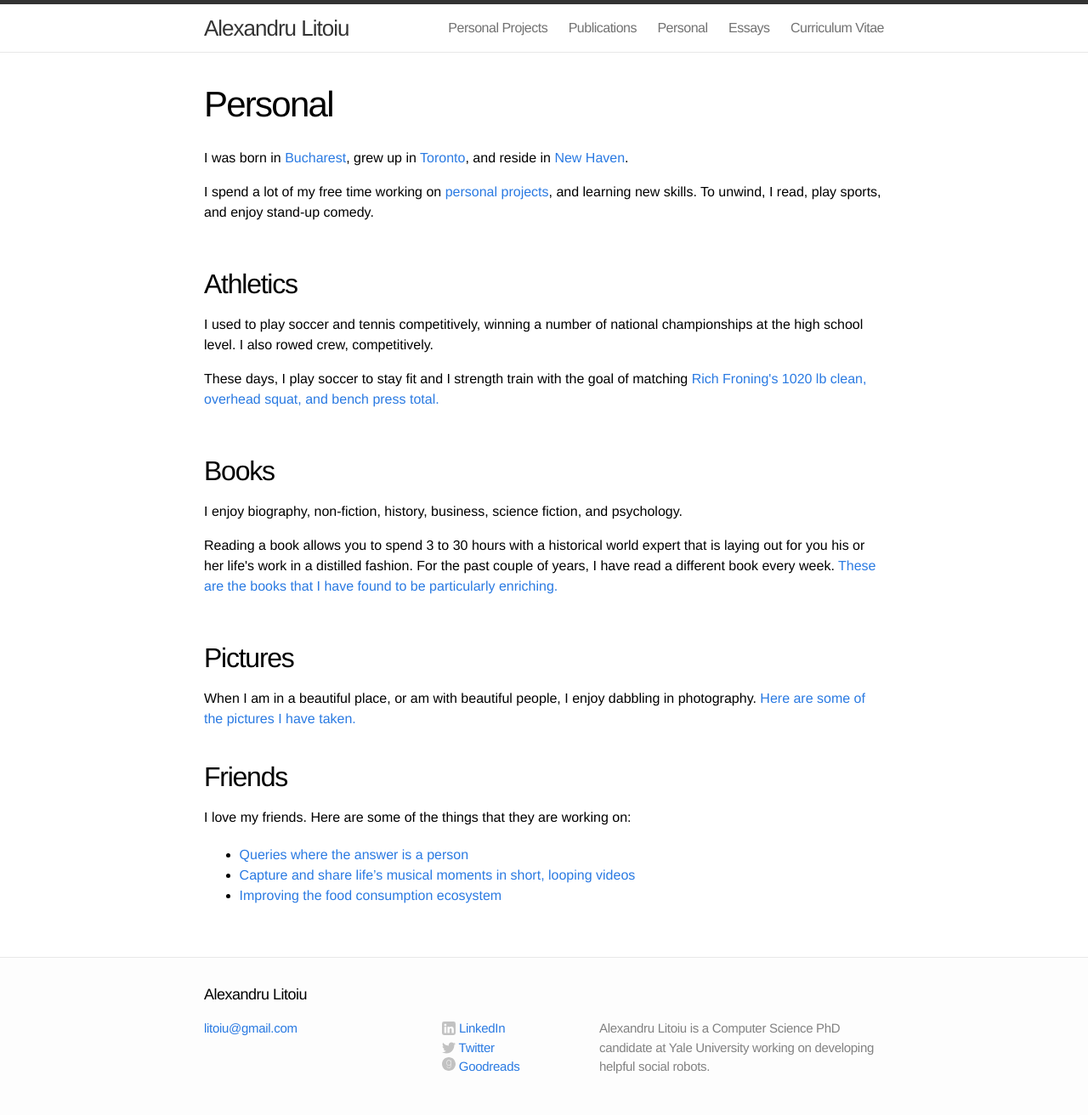
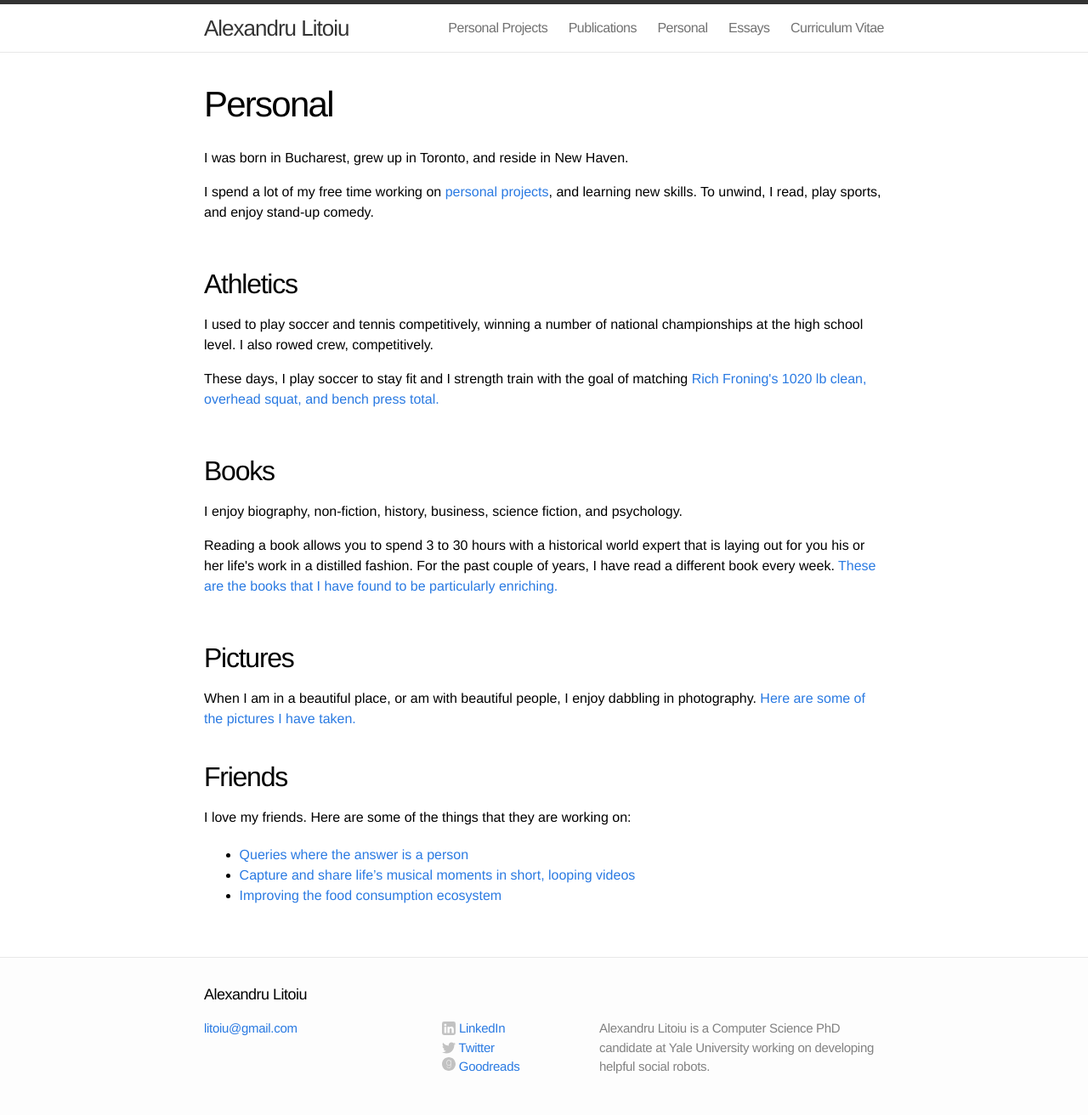
Before and after one commit to alitoiu/alitoiu.github.io, a Jekyll site: the page built from personal.md, in a window 1280 px wide. Shown: the whole page at 85% size. Built offline with Jekyll 4.4.1, drawn with Linux system fonts in a browser that asks for light colours; some of the changed lines change nothing that is shown.

Commit message:
Removed links from cities

```diff
--- a/personal.md
+++ b/personal.md
@@ -13,7 +13,7 @@ header_img_path_small: https://dl.dropboxusercontent.com/u/4354160/alitoiu/Perso
 
 <div class="section">
 <p>
-I was born in <a href="http://en.wikipedia.org/wiki/Bucharest" target="_blank">Bucharest</a>, grew up in <a href="http://en.wikipedia.org/wiki/Toronto" target="_blank">Toronto</a>, and reside in <a href="http://en.wikipedia.org/wiki/New_Haven,_Connecticut" target="_blank">New Haven</a>.
+I was born in Bucharest, grew up in Toronto, and reside in New Haven.
 </p>
 <p>
 I spend a lot of my free time working on <a href="/personal_projects">personal projects</a>, and learning new skills. To unwind, I read, play sports, and enjoy stand-up comedy.
```
